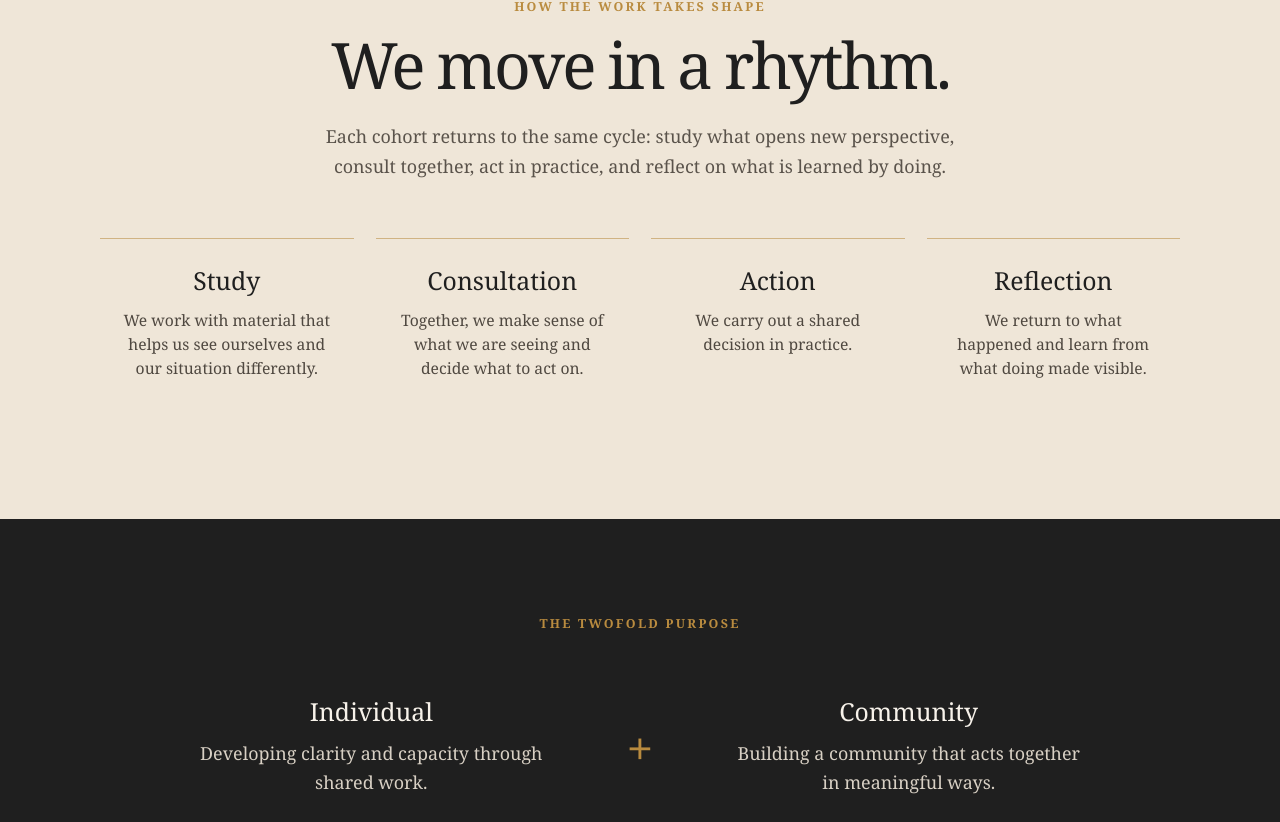
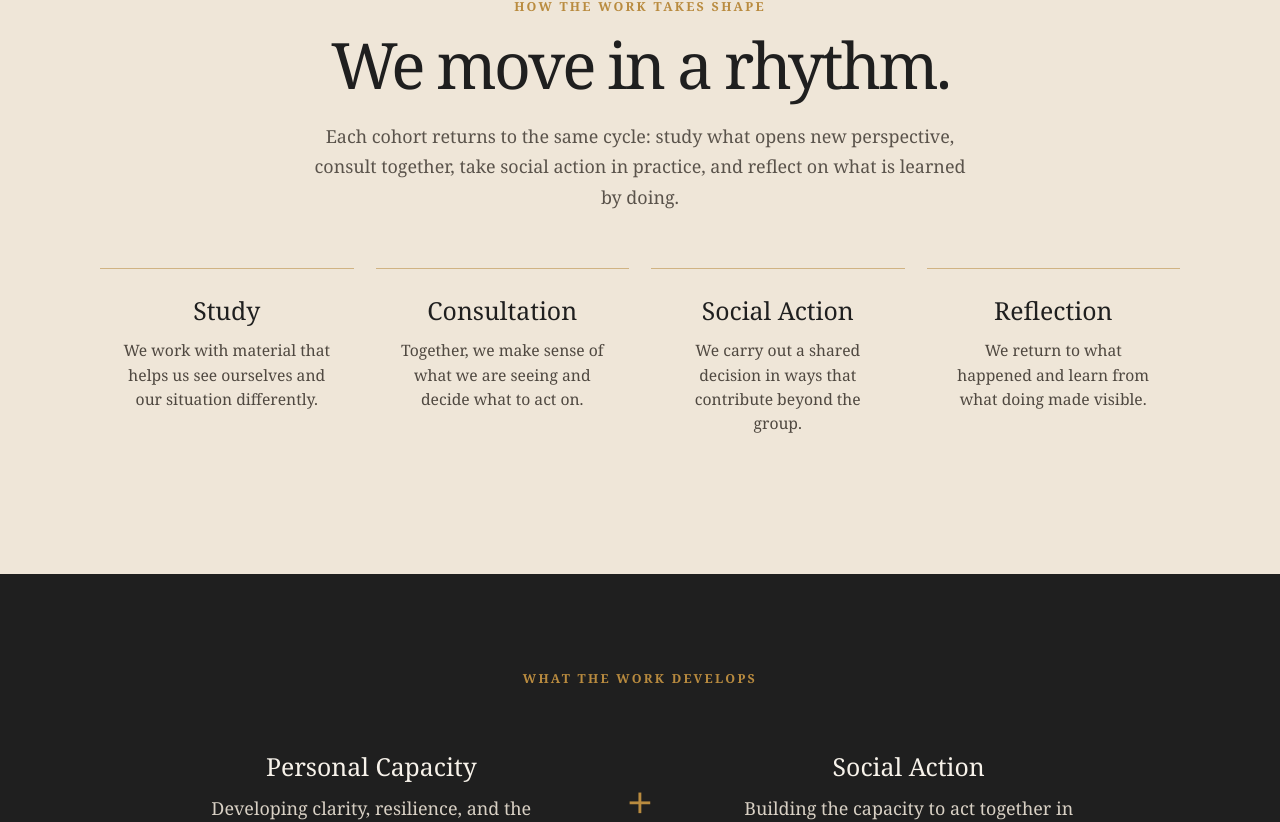
Before and after one commit to travisbirchattba/the-stage-beyond-site, a React (Vite) app: page / in a window 1280 px wide. Shown: the part 1519-2341 px from the top of the page. Built offline with nearby package versions, Linux system fonts and the light colour scheme.

Commit message:
Add files via upload

```diff
--- a/src/main.jsx
+++ b/src/main.jsx
@@ -15,8 +15,8 @@ const homeSteps = [
     body: 'Together, we make sense of what we are seeing and decide what to act on.',
   },
   {
-    title: 'Action',
-    body: 'We carry out a shared decision in practice.',
+    title: 'Social Action',
+    body: 'We carry out a shared decision in ways that contribute beyond the group.',
   },
   {
     title: 'Reflection',
@@ -215,7 +215,7 @@ function HomePage() {
             </p>
 
             <p className="heroHint">
-              Small cohorts. A shared rhythm of study, consultation, action, and reflection.
+              Small cohorts. A shared rhythm of study, consultation, social action, and reflection.
             </p>
 
             <a href={calendarLink} className="primaryCta" target="_blank" rel="noopener noreferrer">
@@ -261,7 +261,7 @@ function HomePage() {
 
         <p className="rhythmIntro">
           Each cohort returns to the same cycle: study what opens new perspective,
-          consult together, act in practice, and reflect on what is learned by doing.
+          consult together, take social action in practice, and reflect on what is learned by doing.
         </p>
 
         <div className="cycleGrid">
@@ -274,19 +274,19 @@ function HomePage() {
       </section>
 
       <section className="purpose fadeIn">
-        <p className="purposeLabel">The twofold purpose</p>
+        <p className="purposeLabel">What the work develops</p>
 
         <div className="purposeGrid">
           <div className="purposeBlock">
-            <h3>Individual</h3>
-            <p>Developing clarity and capacity through shared work.</p>
+            <h3>Personal Capacity</h3>
+            <p>Developing clarity, resilience, and the ability to engage transition deliberately.</p>
           </div>
 
           <div className="plus">+</div>
 
           <div className="purposeBlock">
-            <h3>Community</h3>
-            <p>Building a community that acts together in meaningful ways.</p>
+            <h3>Social Action</h3>
+            <p>Building the capacity to act together in ways that contribute beyond the self.</p>
           </div>
         </div>
 
@@ -297,6 +297,10 @@ function HomePage() {
 
           <p className="fitLine">
             For dancers who are ready to work with that shift, alongside others, in a more deliberate way.
+          </p>
+
+          <p className="fitLine">
+            For dancers who want transition to become socially meaningful, not only personally manageable.
           </p>
         </div>
 
@@ -346,14 +350,14 @@ function ApproachPage() {
         </p>
 
         <p>
-          Action may be small at first: a conversation, a shared inquiry, a workshop,
+          Social action may be small at first: a conversation, a shared inquiry, a workshop,
           a mentoring experiment, or a contribution the cohort decides is worth testing.
         </p>
 
         <div className="cycleImageWrap">
           <img
             src="/rhythm-cycle.png"
-            alt="The Stage Beyond working cycle: Study, Consultation, Action, Reflection"
+            alt="The Stage Beyond working cycle: Study, Consultation, Social Action, Reflection"
           />
         </div>
 
@@ -367,6 +371,12 @@ function ApproachPage() {
         <p>
           Transition becomes less about finding an answer, and more about participating
           in something that is being worked out collectively.
+        </p>
+
+        <p>
+          Acting together in the world changes how transition itself is experienced.
+          People begin to encounter themselves less as isolated individuals trying to
+          solve a problem, and more as participants in shared life.
         </p>
 
         <h2>Structure</h2>
@@ -453,7 +463,7 @@ function CohortPage() {
         <p>
           In practical terms, the cohort meets regularly over three months,
           with a mix of group sessions, reflection between sessions, and shared
-          action decided by the group.
+          social action decided by the group.
         </p>
 
         <p>
@@ -559,7 +569,7 @@ function FacilitatorPage() {
           to lead facilitation and development processes, supporting groups to
           engage complex questions and act collectively — designing structured
           approaches to learning grounded in cycles of reflection, consultation,
-          and action.
+          and social action.
         </p>
 
         <p>
@@ -572,7 +582,7 @@ function FacilitatorPage() {
         <p>
           Founded in 2026, The Stage Beyond is a practice-based environment for
           dancers navigating transition beyond performance. It works through
-          structured cycles of study, consultation, action, and reflection —
+          structured cycles of study, consultation, social action, and reflection —
           emphasizing collective learning and capacity-building, with participants
           increasingly taking up the work themselves.
         </p>
@@ -590,11 +600,11 @@ function FacilitatorPage() {
   );
 }
 
-function ActionExamplesPage() {
+function SocialActionPage() {
   useFadeIn();
   const visible = usePageTransition();
 
-  const projects = [
+  const socialActions = [
     {
       title: 'Dance Programs for Children & Youth in Underserved Communities',
       description:
@@ -625,33 +635,32 @@ function ActionExamplesPage() {
     <main className={`site simplePage pageTransition ${visible ? 'pageVisible' : ''}`}>
       <section className="pageHero fadeIn">
         <p className="eyebrow">Social Action</p>
-        <h1>What action can look like.</h1>
+        <h1>What social action can look like.</h1>
         <p className="pageLead">
-          In the cycle, action means testing what the cohort is learning through real,
-          shared contribution. These are examples of what that action might become.
+          Social action is where the cohort tests what it is learning through real,
+          shared contribution beyond the group.
         </p>
       </section>
 
       <section className="contentSection fadeIn">
         <p>
-          Action is not an assignment or a performance outcome. It is a shared act the
-          cohort chooses and carries out in response to what it is learning.
+          Social action is not an assignment, a performance outcome, or a volunteer requirement.
+          It is a shared act the cohort chooses and carries out in response to what it is learning.
         </p>
 
         <p>
-          It might be a small community project, a mentoring initiative, an outreach
-          experiment, a workshop, a conversation series, or another concrete contribution
-          shaped by the group.
+          It may begin modestly: a mentoring experiment, a conversation series, a workshop,
+          a community partnership, or another concrete contribution shaped by the group.
         </p>
 
         <p>
-          These projects are examples of potential action — not a fixed menu. What a
-          cohort undertakes will emerge from its own consultation and the reality it
+          These are examples of potential social action — not a fixed menu. What a cohort
+          undertakes will emerge from its consultation, its capacity, and the reality it
           finds itself in.
         </p>
 
         <div className="projectsGrid">
-          {projects.map((project) => (
+          {socialActions.map((project) => (
             <div className="projectCard" key={project.title}>
               {project.image && (
                 <img src={project.image} alt={project.title} className="projectCardImage" />
@@ -719,7 +728,7 @@ function ApplyPage() {
         <ul className="structureList">
           <li>work with transition in a structured way</li>
           <li>engage seriously with peers</li>
-          <li>participate in consultation, action, and reflection</li>
+          <li>participate in consultation, social action, and reflection</li>
           <li>contribute to something beyond your own individual next step</li>
         </ul>
 
@@ -888,7 +897,7 @@ function App() {
         <Route path="/" element={<HomePage />} />
         <Route path="/approach" element={<ApproachPage />} />
         <Route path="/cohort" element={<CohortPage />} />
-        <Route path="/action-examples" element={<ActionExamplesPage />} />
+        <Route path="/action-examples" element={<SocialActionPage />} />
         <Route path="/facilitator" element={<FacilitatorPage />} />
         <Route path="/apply" element={<ApplyPage />} />
         <Route path="/waitlist" element={<WaitlistPage />} />
```
